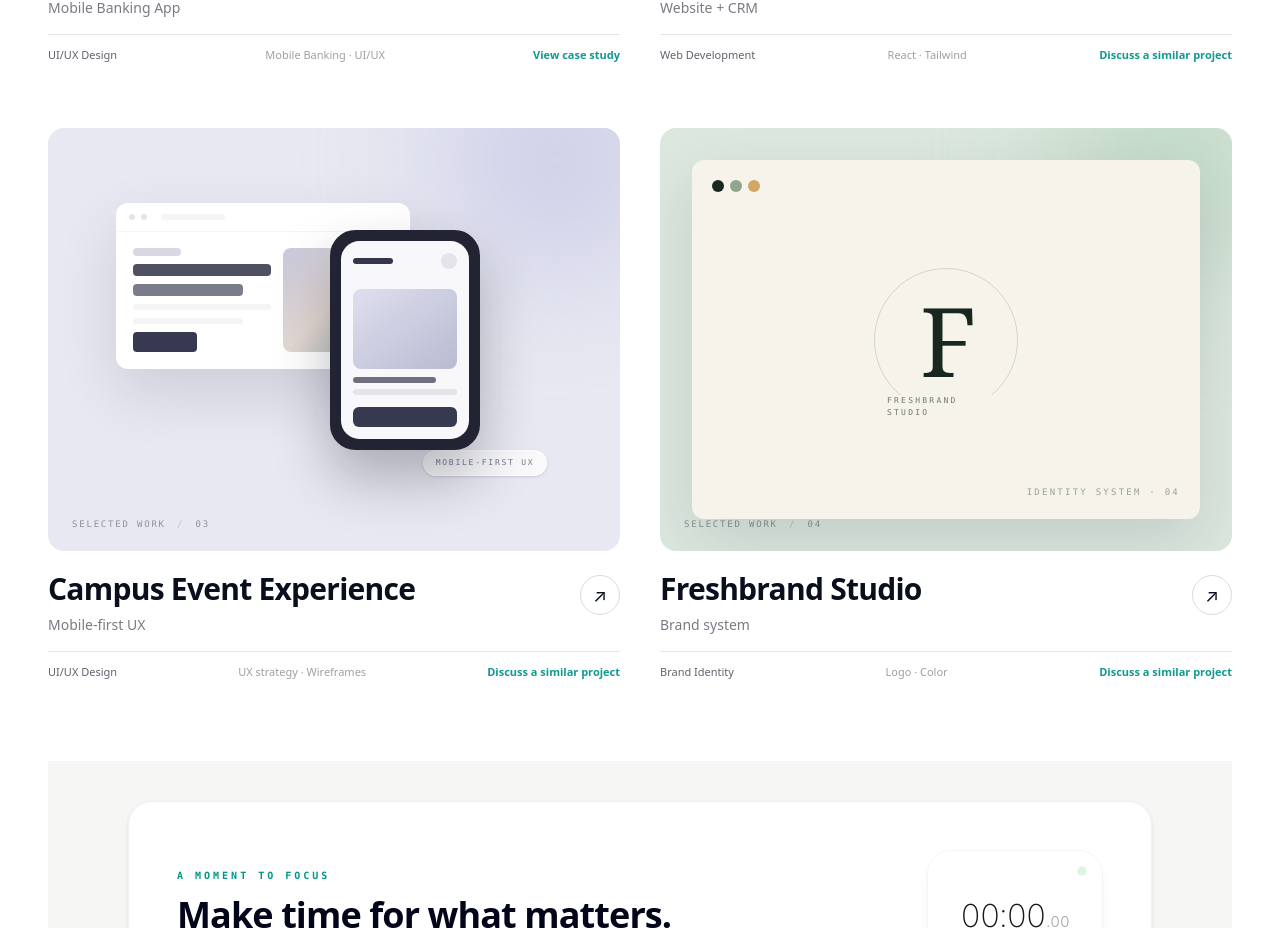
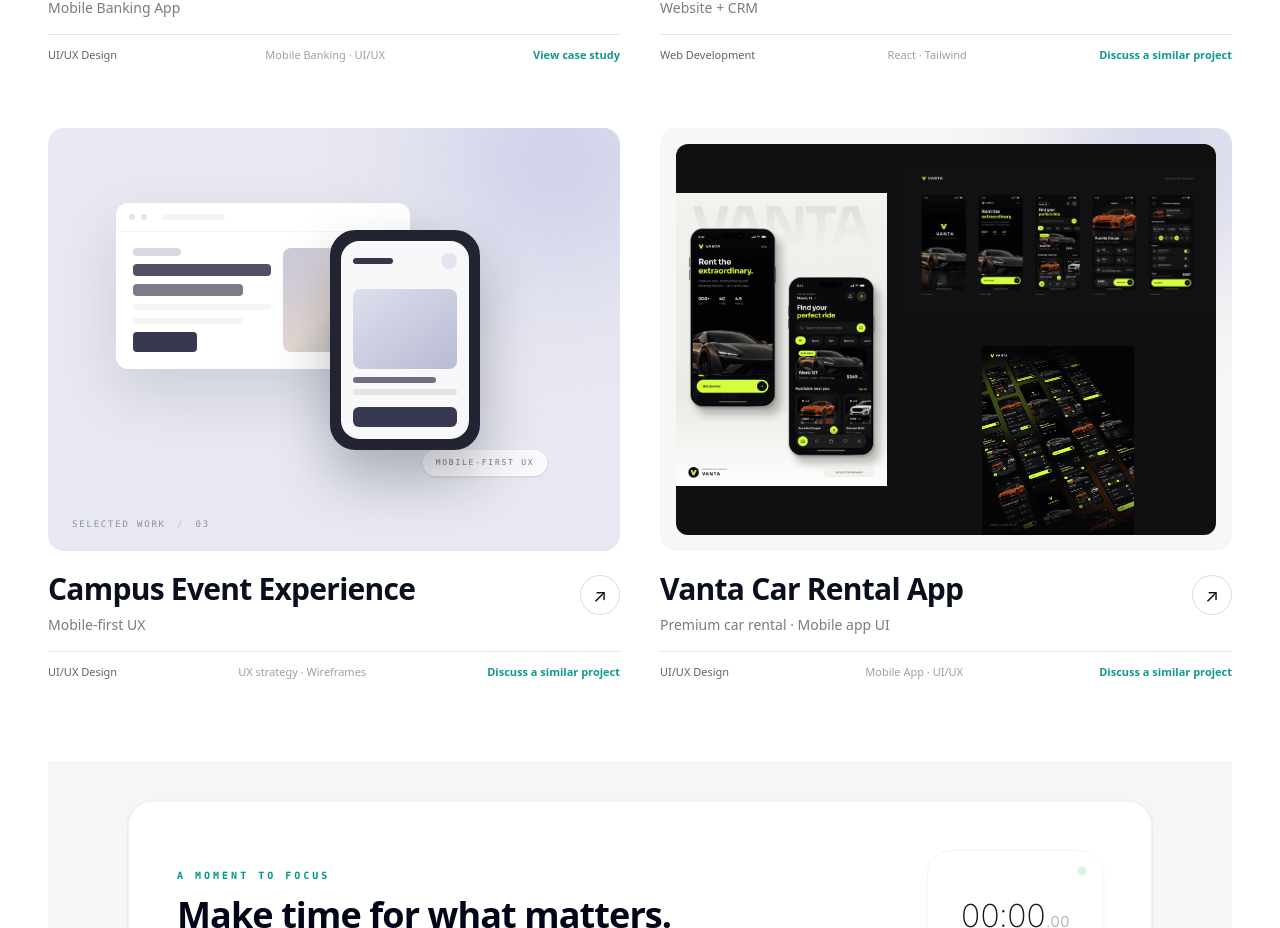
Before and after one commit to Meshack000/ommitech, a React (Vite) app: page / in a window 1280 px wide. Shown: the part 4517-5445 px from the top of the page. Built offline with nearby package versions, Linux system fonts and the light colour scheme.

Commit message:
Add Vanta car rental app project with multiple images and update WorkArtwork component for image handling

```diff
--- a/src/components/Feature.jsx
+++ b/src/components/Feature.jsx
@@ -1,6 +1,9 @@
 import React, { useState } from 'react';
 import { Link } from 'react-router-dom';
 import gcbMobileBanking from '../assets/images/gcb-mobile-banking.webp';
+import vantaSplash from '../assets/images/vanta 1.png';
+import vantaScreens from '../assets/images/vanta 2.png';
+import vantaShowcase from '../assets/images/vanta 3.png';
 import { StopwatchWidget } from './widgets/stopwatch-widget';
 
 const services = [
@@ -76,13 +79,13 @@ const workItems = [
         stack: ["UX strategy", "Wireframes", "Prototype"]
     },
     {
-        title: "Freshbrand Studio",
-        category: "Brand Identity",
-        image: null,
-        tag: "Brand system",
-        description: "A visual identity refresh for a growing creative brand, built around clearer communication and stronger recognition.",
-        result: "Created a more confident and memorable brand presence",
-        stack: ["Logo", "Color", "Typography"]
+        title: "Vanta Car Rental App",
+        category: "UI/UX Design",
+        images: [vantaSplash, vantaScreens, vantaShowcase],
+        tag: "Premium car rental · Mobile app UI",
+        description: "A premium car-rental app concept covering the welcome experience, vehicle discovery, and booking flow.",
+        result: "Designed a polished end-to-end car rental experience",
+        stack: ["Mobile App", "UI/UX", "Car Rental"]
     }
 ];
 
@@ -93,7 +96,7 @@ function WorkArtwork({ item, index }) {
     return (
         <div
             className={`relative flex aspect-[1.35] items-center justify-center overflow-hidden rounded-2xl p-5 sm:p-8 ${
-                item.image
+                item.image || item.images
                     ? "bg-[#f7f7f5]"
                     : isBrand
                         ? "bg-[#dce8df]"
@@ -115,6 +118,19 @@ function WorkArtwork({ item, index }) {
                     loading="lazy"
                     decoding="async"
                 />
+            ) : item.images ? (
+                <div className="absolute inset-3 grid grid-cols-[0.8fr_1.2fr] grid-rows-2 gap-2 overflow-hidden rounded-xl bg-[#101010] sm:inset-4 sm:gap-3">
+                    {item.images.map((image, imageIndex) => (
+                        <img
+                            key={image}
+                            src={image}
+                            alt={`${item.title} app design ${imageIndex + 1}`}
+                            className={imageIndex === 0 ? "row-span-2 h-full w-full object-contain" : "h-full w-full object-contain"}
+                            loading="lazy"
+                            decoding="async"
+                        />
+                    ))}
+                </div>
             ) : isBrand ? (
                 <div className="relative flex h-full w-full items-center justify-center overflow-hidden rounded-xl bg-[#f5f3ea] shadow-[0_24px_60px_rgba(10,15,30,0.12)] transition-transform duration-700 group-hover:scale-[1.025]">
                     <div className="absolute left-5 top-5 flex gap-1.5">
```
